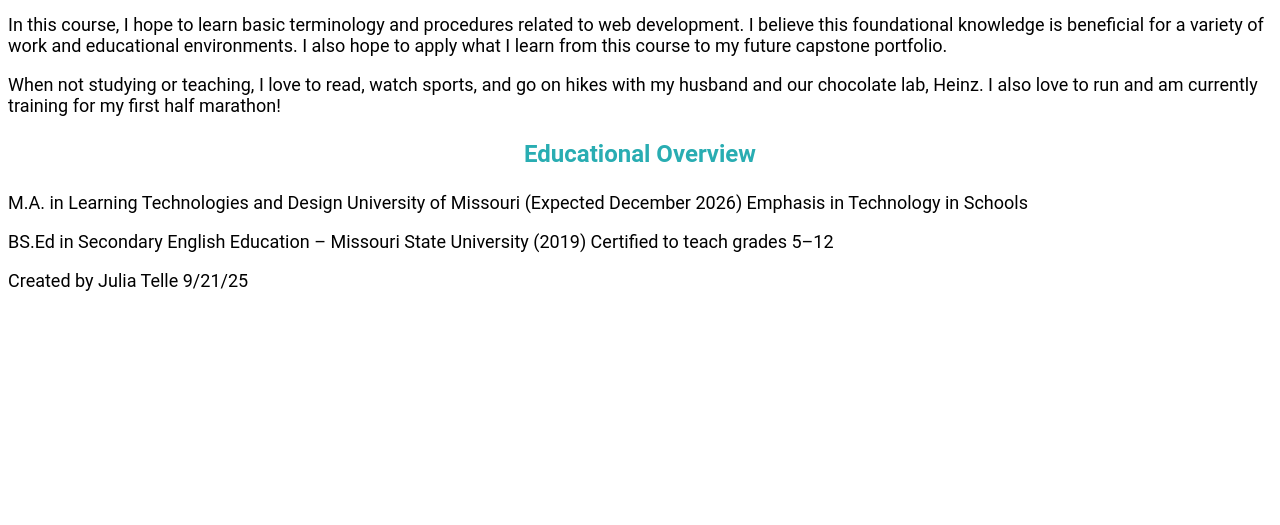
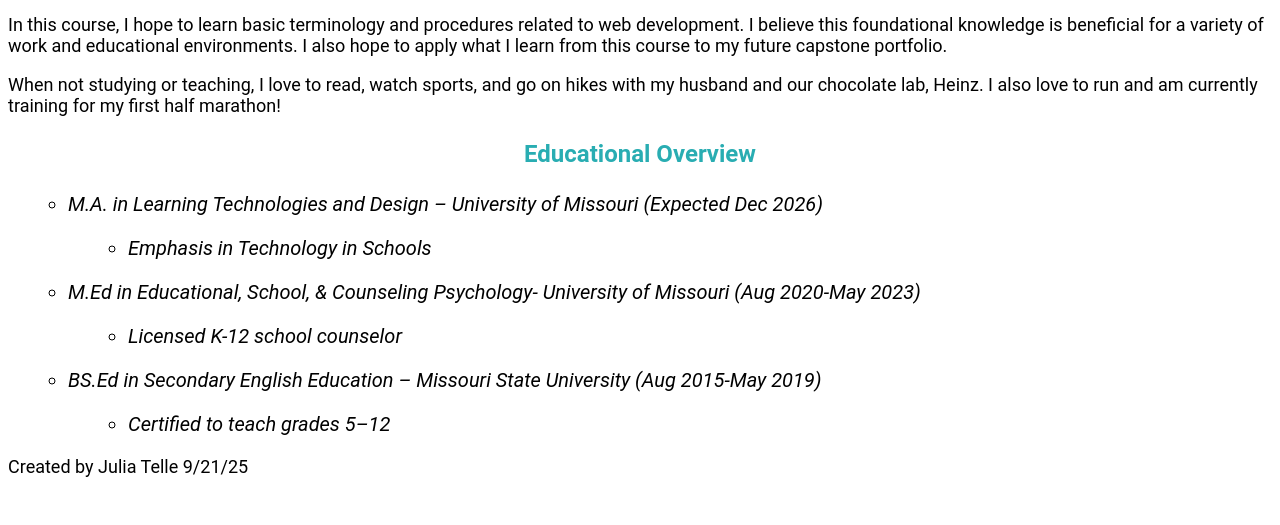
Before and after one commit to juliatelle/juliatelle.github.io, a PHP site: page /about.html in a window 1280 px wide. Shown: the part 275-800 px from the top of the page. Run offline with PHP 8.4, Linux system fonts and the light colour scheme.

Commit message:
Add files via upload

```diff
--- a/webdevelopment/about.html
+++ b/webdevelopment/about.html
@@ -37,14 +37,22 @@
     I also love to run and am currently training for my first half marathon!</p>
 
     <h3>Educational Overview</h3>
-    <p>M.A. in Learning Technologies and Design
-        University of Missouri (Expected December 2026)
-        Emphasis in Technology in Schools</p>
+    <ul>
+        <li>M.A. in Learning Technologies and Design – University of Missouri (Expected Dec 2026)</li>
+            <ul>
+                <li>Emphasis in Technology in Schools</li>
+            </ul>
 
-    <p>BS.Ed in Secondary English Education – Missouri State University (2019)
- Certified to teach grades 5–12</p>
+        <li>M.Ed in Educational, School, & Counseling Psychology- University of Missouri (Aug 2020-May 2023)</li>
+            <ul>
+                <li>Licensed K-12 school counselor</li>
+            </ul>
 
-
+        <li>BS.Ed in Secondary English Education – Missouri State University (Aug 2015-May 2019)</li>
+            <ul>
+                <li>Certified to teach grades 5–12</li>
+            </ul>
+    </ul>
 
 <footer>
     <p> Created by Julia Telle 9/21/25</p>
--- a/webdevelopment/style.css
+++ b/webdevelopment/style.css
@@ -34,7 +34,7 @@ p {
 
 .hero p {
   font-size: 30px;
-  margin-bottom: 30px;
+  margin-bottom: 10px;
   color: #29ADB2;
 }
 
@@ -54,3 +54,22 @@ p {
 .hero-btn:hover {
   background-color: #0766AD;
 }
+
+ul {
+  text-align: left;
+  font-family: Roboto, sans-serif;
+  list-style-type: circle;
+  margin: 20px;
+  color: #000;
+  font-size: 25px;
+}
+
+
+li {
+  text-align: left;
+  font-family: Roboto, sans-serif;
+  margin-bottom: 8px;
+  color: #000;
+  font-size: 20px;
+  font-style: italic;
+}
```
Also changed, not shown: 1 other file.
